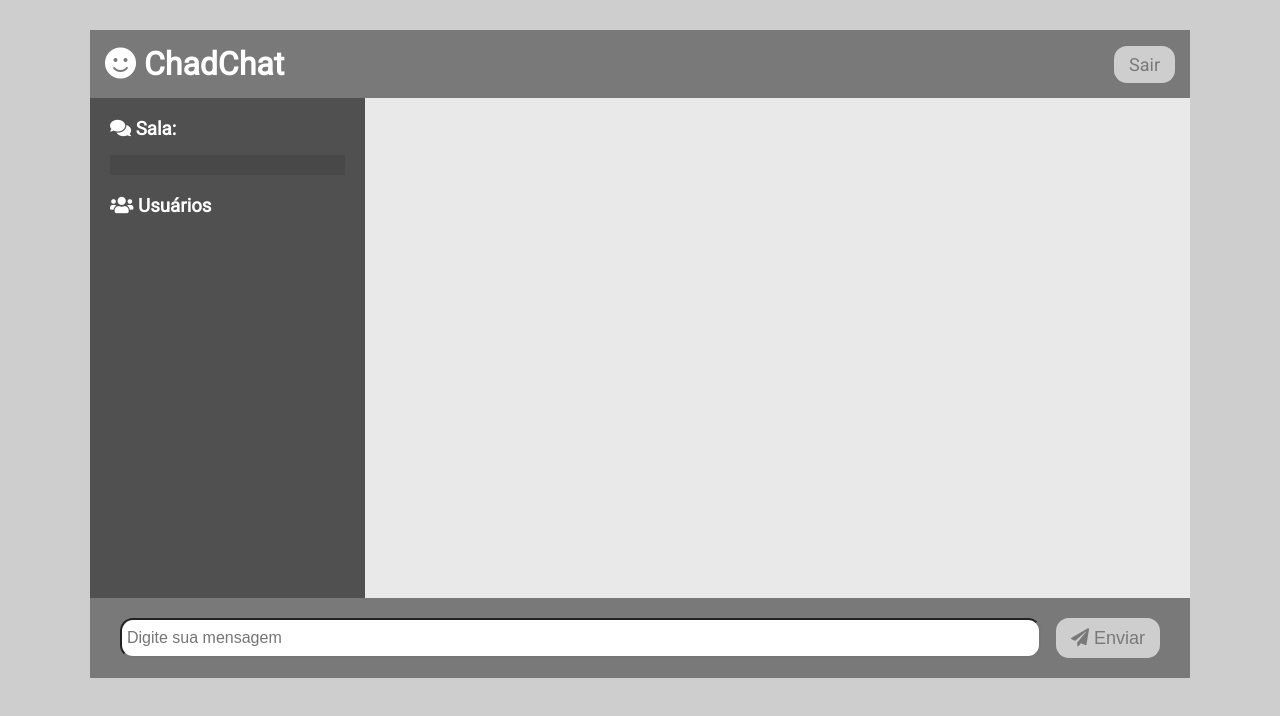
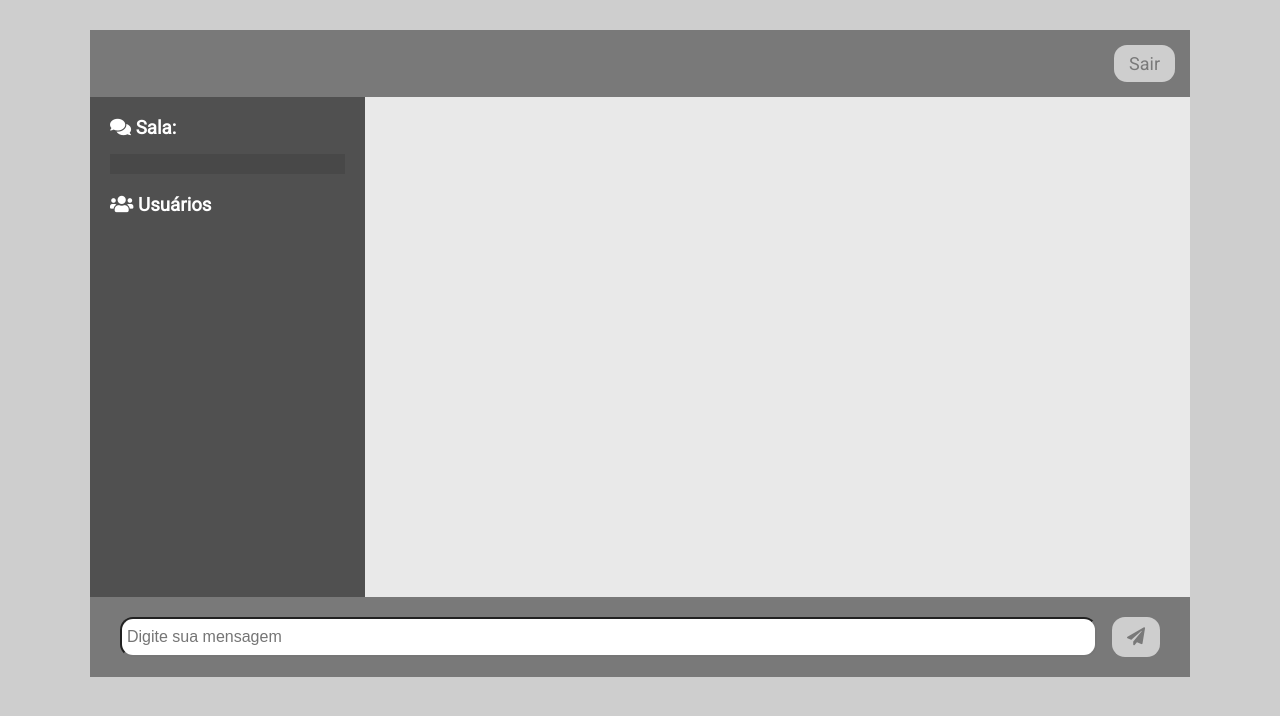
Before and after one commit to Vitorbogo/redes-02-vitorbogo-luizgoulart, a website: page public/chat.html in a window 1280 px wide. Drawn offline with nearby package versions, Linux system fonts and the light colour scheme; no server answers.

Commit message:
Update chat.html

```diff
--- a/public/chat.html
+++ b/public/chat.html
@@ -15,7 +15,7 @@
   <body>
     <div class="chat-container">
       <header class="chat-header">
-        <h1><i class="fas fa-smile"></i> ChadChat</h1>
+        <h1></i></h1>
         <a href="index.html" class="btn" id="leave-btn">Sair</a>
       </header>
       <main class="chat-main">
@@ -36,7 +36,7 @@
             required
             autocomplete="off"
           />
-          <button class="btn"><i class="fas fa-paper-plane"></i> Enviar</button>
+          <button class="btn"><i class="fas fa-paper-plane"></i> </button>
         </form>
       </div>
     </div>
```
